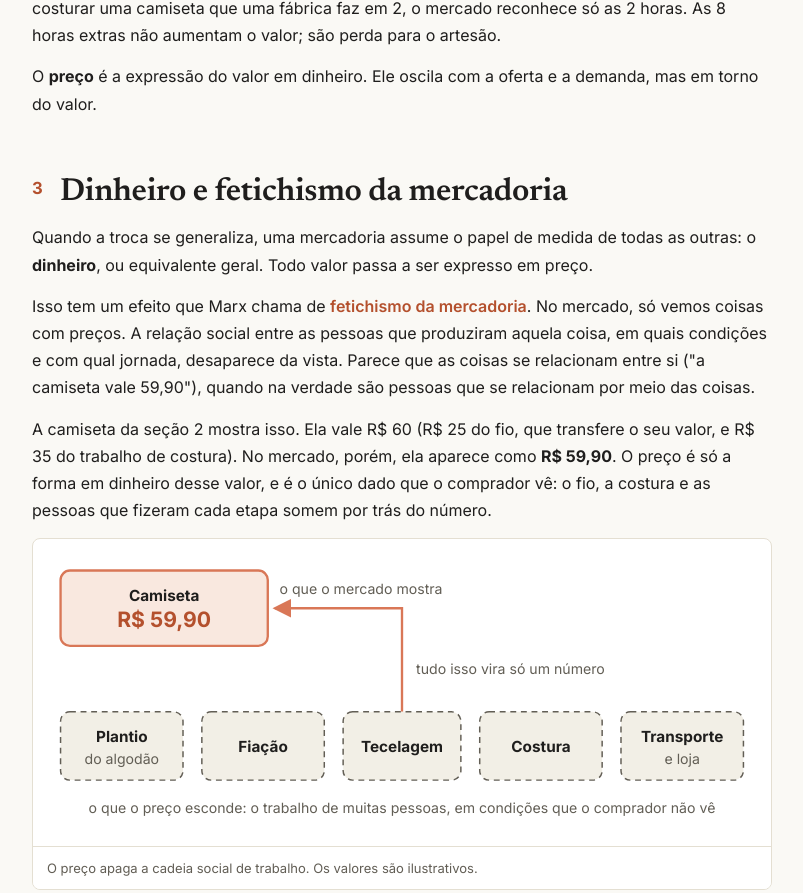
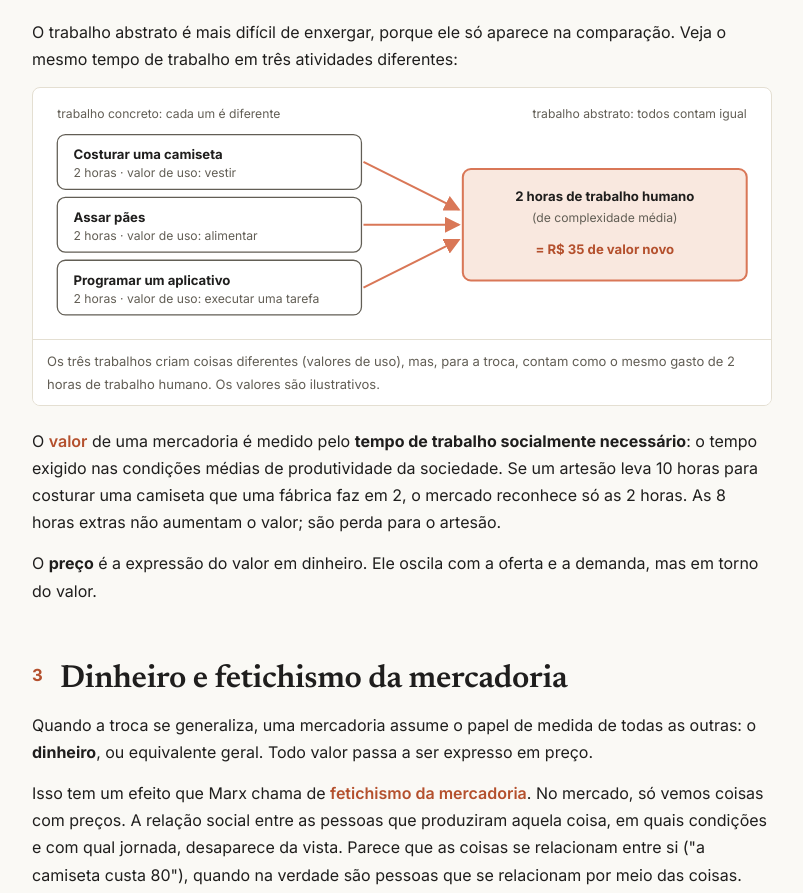
Before and after one commit to m-gnum/guia-conceitos-basicos-marxismo, a plain HTML site: page index.html in a window 1280 px wide. Shown: the part 3865-4758 px from the top of the page, without its empty margins (340-1143 px from the left). Drawn offline with Linux system fonts and the light colour scheme.

Commit message:
Trabalho abstrato com exemplos e diagrama; camiseta do fetichismo com preço de R$ 80 (R$ 20 arbitrários da marca)
Co-Authored-By: Claude Sonnet 5.5 <noreply@anthropic.com>

```diff
--- a/index.html
+++ b/index.html
@@ -341,8 +341,8 @@ p.slogan{font:600 clamp(20px,3.4vw,26px)/1.3 var(--f-display);margin:0 0 6px;tex
 <h2 id="trabalho-e-valor"><span class="n">2 </span>Trabalho e valor: de onde vem o valor de troca</h2>
 <p>Se um casaco e 20 varas de linho se trocam, eles têm algo em comum que não é a utilidade (casaco e linho servem para coisas diferentes). Para Marx, o que têm em comum é serem <b>produtos de trabalho humano</b>. Esse trabalho tem dois lados:</p>
 <div class="dgrid">
-  <div class="dcard"><b class="dt"><i>C</i>Trabalho concreto</b><p>O ato específico de costurar, cozinhar ou programar. Cria o <b>valor de uso</b>: a camiseta que protege do sol.</p></div>
-  <div class="dcard"><b class="dt"><i>A</i>Trabalho abstrato</b><p>O trabalho humano em geral, medido em tempo. Cria o <b>valor</b>, que aparece na troca e no preço.</p></div>
+  <div class="dcard"><b class="dt"><i>C</i>Trabalho concreto</b><p>O ato específico, com suas técnicas e ferramentas. Cria o <b>valor de uso</b>. Exemplos: costurar uma camiseta, que passa a vestir; assar pão, que passa a alimentar; programar um aplicativo, que passa a funcionar.</p></div>
+  <div class="dcard"><b class="dt"><i>A</i>Trabalho abstrato</b><p>O mesmo trabalho visto só como gasto de tempo humano, sem olhar o que se faz. Cria o <b>valor</b>. Exemplo: 2 horas de costura, 2 horas de padaria e 2 horas de programação são trabalhos concretos diferentes, mas contam como as mesmas 2 horas de trabalho humano. É isso que permite comparar e trocar coisas tão diferentes.</p></div>
 </div>
 <p>Veja uma camiseta passo a passo. A matéria-prima já tem valor, e o trabalho de costura acrescenta valor novo (valores ilustrativos, em reais):</p>
 <figure class="diagram-fig">
@@ -368,20 +368,42 @@ p.slogan{font:600 clamp(20px,3.4vw,26px)/1.3 var(--f-display);margin:0 0 6px;tex
 </svg>
 <figcaption>Uma camiseta de R$ 60 tem dois valores ao mesmo tempo: o de uso (vestir) e o de troca (R$ 60). Os valores são ilustrativos.</figcaption>
 </figure>
+<p>O trabalho abstrato é mais difícil de enxergar, porque ele só aparece na comparação. Veja o mesmo tempo de trabalho em três atividades diferentes:</p>
+<figure class="diagram-fig">
+<svg viewBox="0 0 720 236" role="img" aria-label="Costurar, assar pão e programar são trabalhos concretos diferentes; cada um com 2 horas de trabalho médio conta como o mesmo trabalho abstrato e cria o mesmo valor novo.">
+  <defs><marker id="ab-a" viewBox="0 0 8 8" refX="7" refY="4" markerWidth="8" markerHeight="8" orient="auto"><path d="M0 0L8 4L0 8z" class="mk-hot"/></marker></defs>
+  <text x="20" y="22" class="m">trabalho concreto: cada um é diferente</text>
+  <text x="700" y="22" text-anchor="end" class="m">trabalho abstrato: todos contam igual</text>
+  <rect class="bx" x="20" y="38" width="300" height="54" rx="8"/>
+  <text x="36" y="62" class="b">Costurar uma camiseta</text><text x="36" y="80" class="m">2 horas · valor de uso: vestir</text>
+  <rect class="bx" x="20" y="100" width="300" height="54" rx="8"/>
+  <text x="36" y="124" class="b">Assar pães</text><text x="36" y="142" class="m">2 horas · valor de uso: alimentar</text>
+  <rect class="bx" x="20" y="162" width="300" height="54" rx="8"/>
+  <text x="36" y="186" class="b">Programar um aplicativo</text><text x="36" y="204" class="m">2 horas · valor de uso: executar uma tarefa</text>
+  <path class="ln-hot" d="M322 65 L416 112" marker-end="url(#ab-a)"/>
+  <path class="ln-hot" d="M322 127 L416 127" marker-end="url(#ab-a)"/>
+  <path class="ln-hot" d="M322 189 L416 142" marker-end="url(#ab-a)"/>
+  <rect class="bx-hot" x="420" y="72" width="280" height="110" rx="8"/>
+  <text x="560" y="104" text-anchor="middle" class="b">2 horas de trabalho humano</text>
+  <text x="560" y="124" text-anchor="middle" class="m">(de complexidade média)</text>
+  <text x="560" y="156" text-anchor="middle" class="hot b">= R$ 35 de valor novo</text>
+</svg>
+<figcaption>Os três trabalhos criam coisas diferentes (valores de uso), mas, para a troca, contam como o mesmo gasto de 2 horas de trabalho humano. Os valores são ilustrativos.</figcaption>
+</figure>
 <p>O <span class="term">valor</span> de uma mercadoria é medido pelo <b>tempo de trabalho socialmente necessário</b>: o tempo exigido nas condições médias de produtividade da sociedade. Se um artesão leva 10 horas para costurar uma camiseta que uma fábrica faz em 2, o mercado reconhece só as 2 horas. As 8 horas extras não aumentam o valor; são perda para o artesão.</p>
 <p>O <b>preço</b> é a expressão do valor em dinheiro. Ele oscila com a oferta e a demanda, mas em torno do valor.</p>
 
 <h2 id="dinheiro-e-fetichismo"><span class="n">3 </span>Dinheiro e fetichismo da mercadoria</h2>
 <p>Quando a troca se generaliza, uma mercadoria assume o papel de medida de todas as outras: o <b>dinheiro</b>, ou equivalente geral. Todo valor passa a ser expresso em preço.</p>
-<p>Isso tem um efeito que Marx chama de <span class="term">fetichismo da mercadoria</span>. No mercado, só vemos coisas com preços. A relação social entre as pessoas que produziram aquela coisa, em quais condições e com qual jornada, desaparece da vista. Parece que as coisas se relacionam entre si ("a camiseta vale 59,90"), quando na verdade são pessoas que se relacionam por meio das coisas.</p>
-<p>A camiseta da seção 2 mostra isso. Ela vale R$ 60 (R$ 25 do fio, que transfere o seu valor, e R$ 35 do trabalho de costura). No mercado, porém, ela aparece como <b>R$ 59,90</b>. O preço é só a forma em dinheiro desse valor, e é o único dado que o comprador vê: o fio, a costura e as pessoas que fizeram cada etapa somem por trás do número.</p>
+<p>Isso tem um efeito que Marx chama de <span class="term">fetichismo da mercadoria</span>. No mercado, só vemos coisas com preços. A relação social entre as pessoas que produziram aquela coisa, em quais condições e com qual jornada, desaparece da vista. Parece que as coisas se relacionam entre si ("a camiseta custa 80"), quando na verdade são pessoas que se relacionam por meio das coisas.</p>
+<p>A camiseta da seção 2 mostra isso. Ela vale R$ 60 (R$ 25 do fio, que transfere o seu valor, e R$ 35 do trabalho de costura). No mercado, porém, ela custa <b>R$ 80</b>, com a etiqueta de uma marca famosa. Os R$ 20 a mais não vêm de mais trabalho: são um valor arbitrário, embutido pela marca (o caso da bolsa de grife, mais abaixo, detalha isso). O preço é o único dado que o comprador vê: o fio, a costura, as pessoas que fizeram cada etapa e a diferença entre valor e preço somem por trás do número.</p>
 
 <figure class="diagram-fig">
 <svg viewBox="0 0 620 250" role="img" aria-label="O preço de uma camiseta é só um número; por trás dele há uma cadeia de trabalho de várias pessoas que o comprador não vê.">
   <defs><marker id="fe-a" viewBox="0 0 8 8" refX="7" refY="4" markerWidth="8" markerHeight="8" orient="auto"><path d="M0 0L8 4L0 8z" class="mk-hot"/></marker></defs>
   <rect class="bx-hot" x="20" y="20" width="176" height="64" rx="8"/>
   <text x="108" y="46" text-anchor="middle" class="b">Camiseta</text>
-  <text x="108" y="68" text-anchor="middle" class="hot b" style="font-size:18px">R$ 59,90</text>
+  <text x="108" y="68" text-anchor="middle" class="hot b" style="font-size:18px">R$ 80</text>
   <text x="206" y="40" class="m">o que o mercado mostra</text>
   <path class="ln-hot" d="M310 140 V52 H202" marker-end="url(#fe-a)"/>
   <text x="322" y="108" class="m">tudo isso vira só um número</text>
```
Also changed, not shown: body.html (+27 -5 lines).
